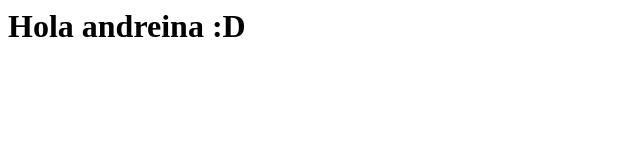
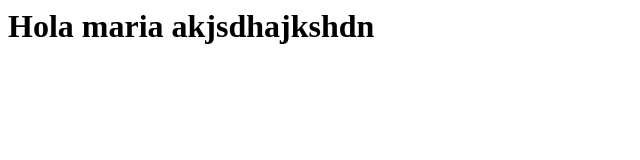
Before and after one commit to luga97/luga97.github.io, a plain HTML site: page index.html in a window 1280 px wide. Shown: the whole page, without its empty margins (0-640 px from the left). Drawn offline with Linux system fonts and the light colour scheme.

Commit message:
testing with maria

```diff
--- a/index.html
+++ b/index.html
@@ -1 +1 @@
-<h1>Hola andreina :D<h1>
+<h1>Hola  maria akjsdhajkshdn<h1>
```
